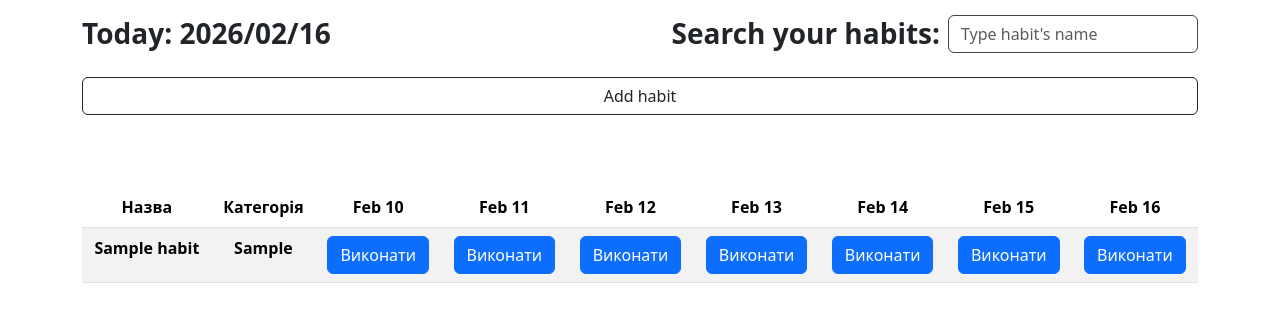
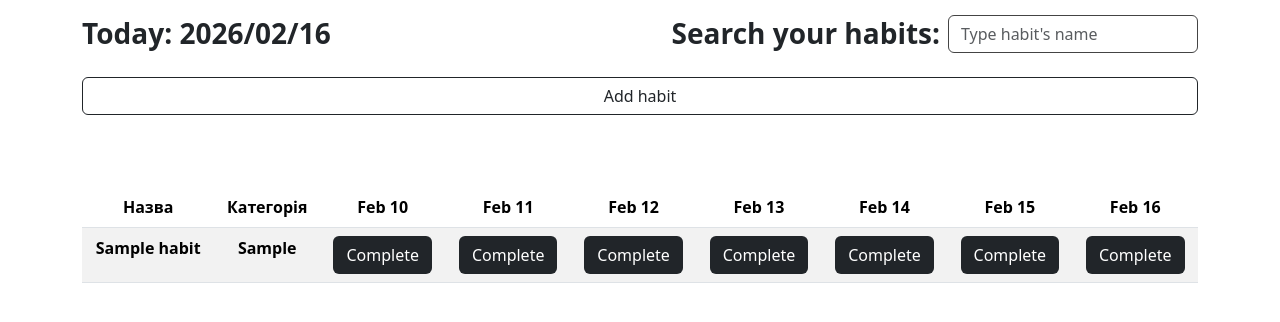
Before and after one commit to kLarss993/Habits-tracker, a Flask app: page / in a window 1280 px wide. Shown: the part 273-595 px from the top of the page. Run offline with Flask 3, Linux system fonts and the light colour scheme; the visitor is signed in with stand-in values (Sample User, id 1); tables that the repository leaves empty hold one stand-in row (values such as "Sample post"); lists and menus that the app fills with data are empty.

Commit message:
Made buttons "Complete" for habits more beautiful

```diff
--- a/code/templates/home.html
+++ b/code/templates/home.html
@@ -54,7 +54,7 @@
             {% for date in dates %}
             <th>
                 <form action="completion" method="POST">
-                    <input class="btn btn-primary" type="submit" value="Виконати">
+                    <input class="btn bg-dark text-white" type="submit" value="Complete">
                 </form>
                 {% endfor %}
             </th>
```
